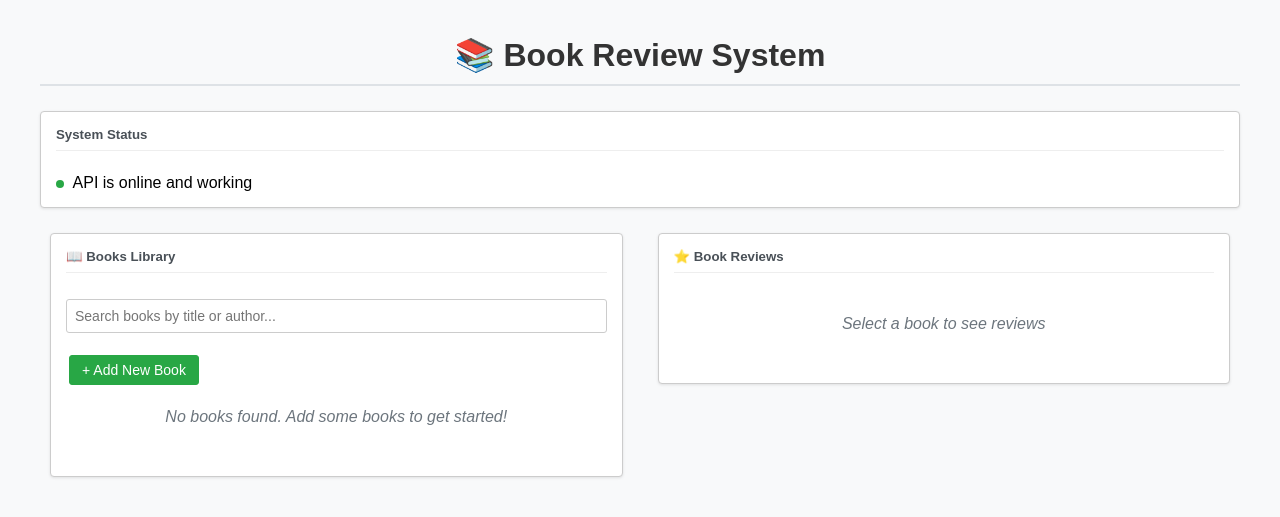
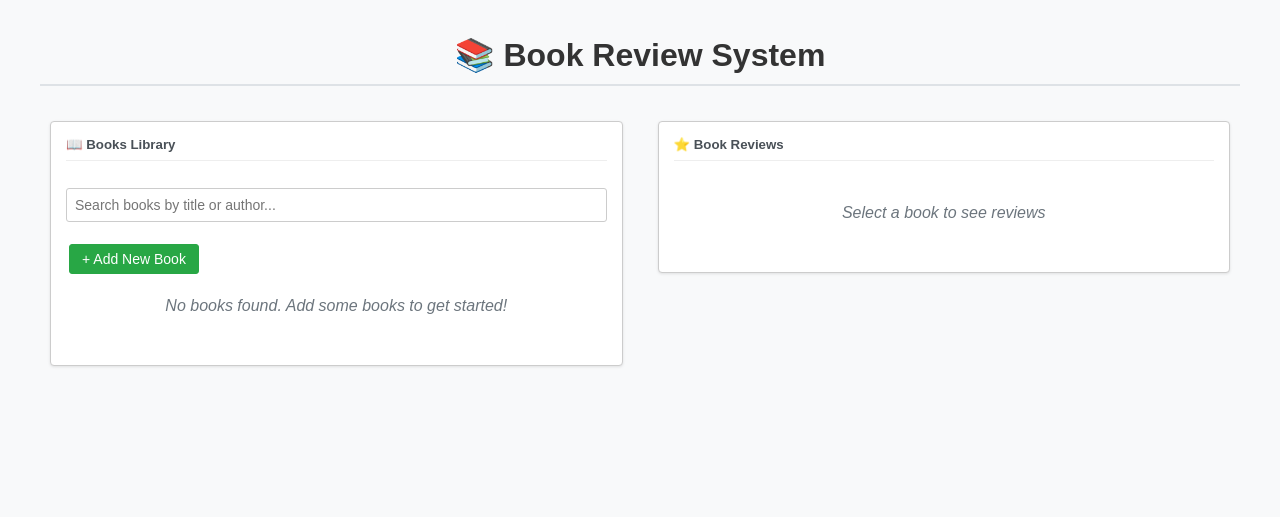
Before and after one commit to luvmalani/BookReviewApp, a Flask app: page / in a window 1280 px wide. Shown: the top 517 px of the page. Run offline with Flask 3, Linux system fonts and the light colour scheme; data that the repository does not hold is empty.

Commit message:
Remove system status display from the main page of the book review app
Removes the `checkAPIStatus` function and associated HTML elements from `static/app.js` and `templates/index.html`.

Replit-Commit-Author: Agent
Replit-Commit-Session-Id: 6d679e9c-ac45-4430-b6be-b2c90fce9975
Replit-Commit-Screenshot-Url: https://storage.googleapis.com/screenshot-production-us-central1/70a7d551-273e-4c81-9ada-0bbb55317174/e26742db-6266-4bb0-9834-1fe83ac766c1.jpg

```diff
--- a/static/app.js
+++ b/static/app.js
@@ -14,7 +14,6 @@ class BookReviewApp {
 
     init() {
         this.setupEventListeners();
-        this.checkAPIStatus();
         this.loadBooks();
     }
 
@@ -59,26 +58,7 @@ class BookReviewApp {
         };
     }
 
-    async checkAPIStatus() {
-        const statusElement = document.getElementById('api-status');
 
-        try {
-            const response = await fetch(`${this.baseURL}/../health`);
-            if (response.ok) {
-                statusElement.innerHTML = `
-                    <span class="status online"></span>
-                    <span>API is online and working</span>
-                `;
-            } else {
-                throw new Error('API not responding');
-            }
-        } catch (error) {
-            statusElement.innerHTML = `
-                <span class="status offline"></span>
-                <span>API is offline or unreachable</span>
-            `;
-        }
-    }
 
     async loadBooks() {
         const container = document.getElementById('books-container');
--- a/templates/index.html
+++ b/templates/index.html
@@ -9,15 +9,6 @@
 <body>
     <div class="container">
         <h1>📚 Book Review System</h1>
-
-        <!-- Status section -->
-        <div class="card">
-            <h5>System Status</h5>
-            <div id="api-status">
-                <span class="status offline"></span>
-                <span>Checking API connection...</span>
-            </div>
-        </div>
 
         <div class="row">
             <!-- Books section -->
```
